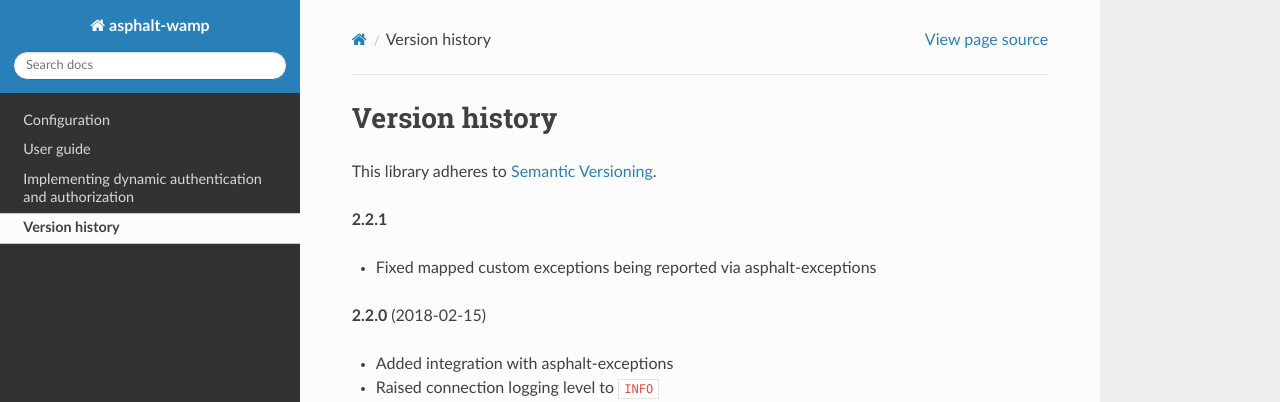
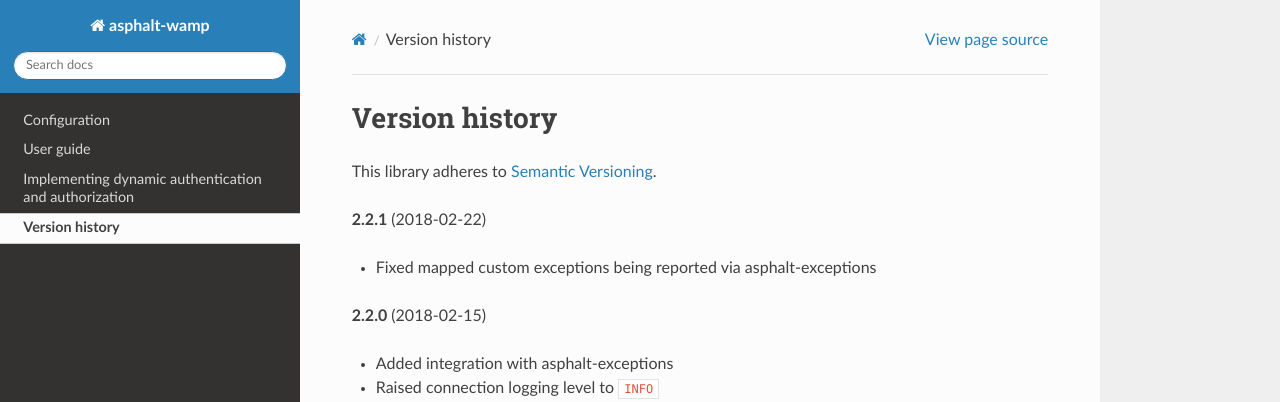
Before and after one commit to asphalt-framework/asphalt-wamp, a Sphinx documentation site: the page built from docs/versionhistory.rst, in a window 1280 px wide and 900 px high. Shown: the top 402 px of the window. Built offline with Sphinx 7.4.7 and the Read the Docs theme 2.0.0, drawn with Linux system fonts in a browser that asks for light colours.

Commit message:
Added release date

```diff
--- a/docs/versionhistory.rst
+++ b/docs/versionhistory.rst
@@ -3,7 +3,7 @@ Version history
 
 This library adheres to `Semantic Versioning <http://semver.org/>`_.
 
-**2.2.1**
+**2.2.1** (2018-02-22)
 
 - Fixed mapped custom exceptions being reported via asphalt-exceptions
 
```
